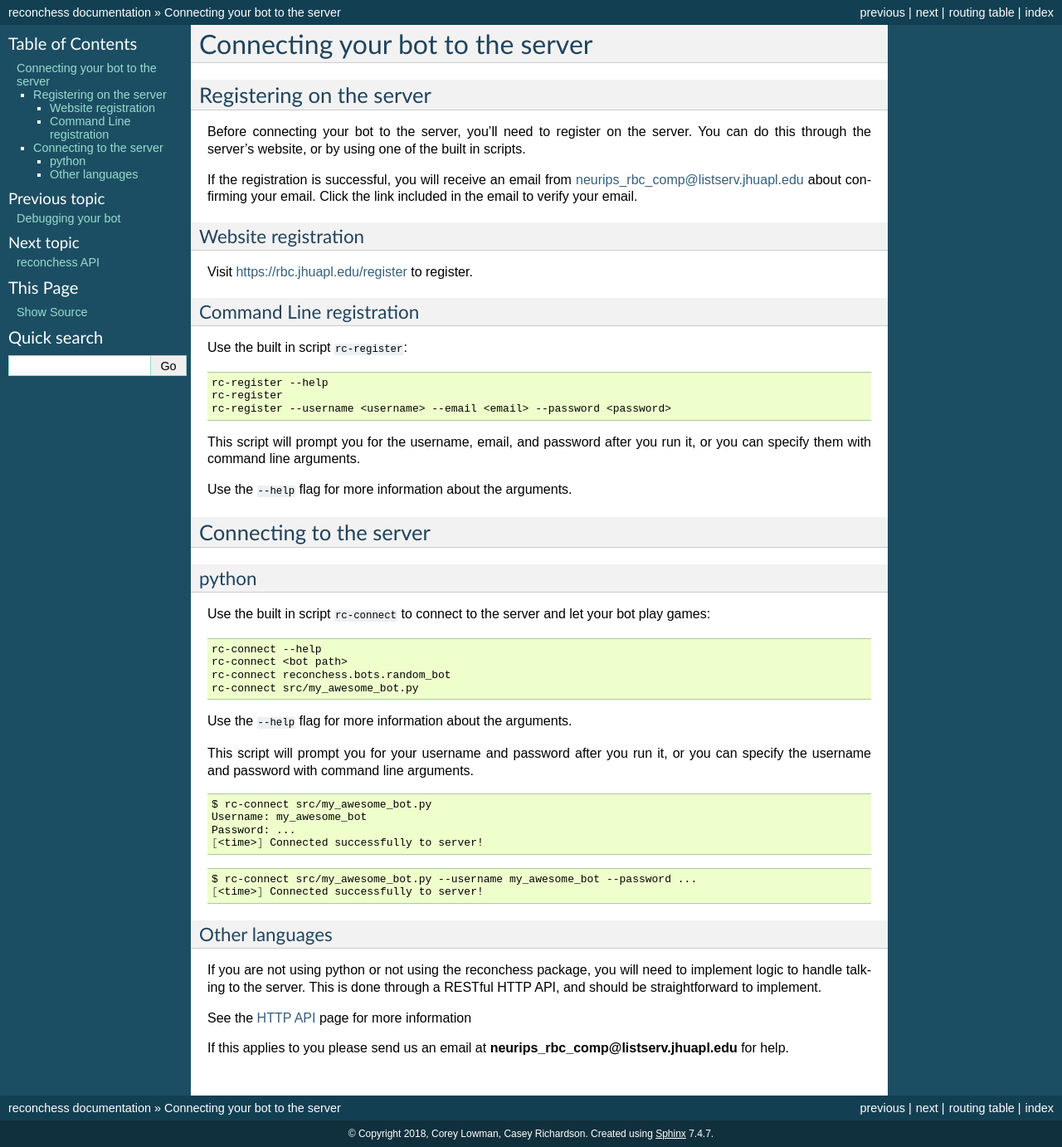
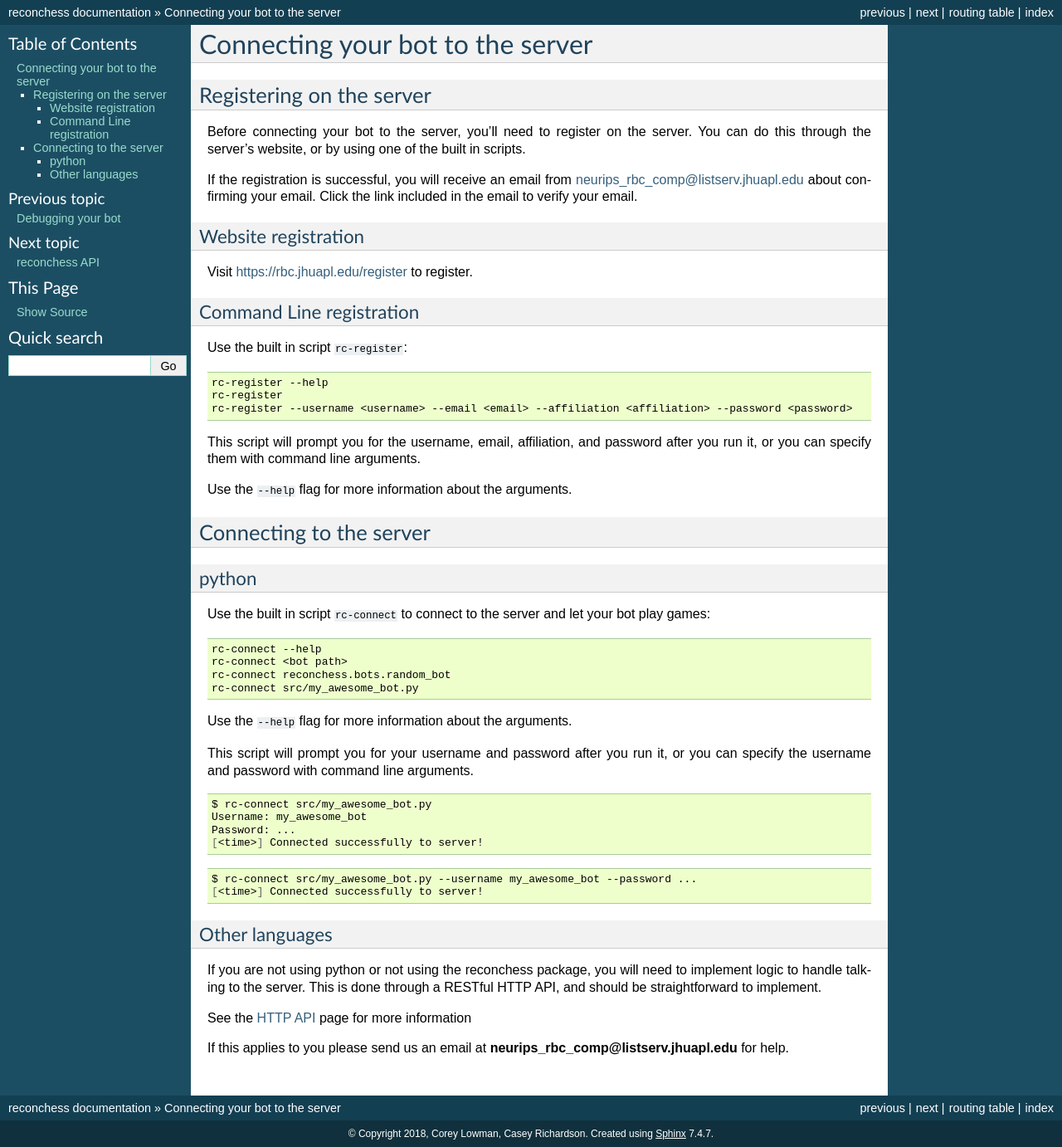
Before and after one commit to reconnaissanceblindchess/reconchess, a Sphinx documentation site: the page built from docs/source/bot_connecting.rst, in a window 1280 px wide. Shown: the whole page at 83% size. Built offline with Sphinx 7.4.7, drawn with Linux system fonts in a browser that asks for light colours.

Commit message:
Updating register docs to include affiliation arg

```diff
--- a/docs/source/bot_connecting.rst
+++ b/docs/source/bot_connecting.rst
@@ -24,9 +24,9 @@
 
     rc-register --help
     rc-register
-    rc-register --username <username> --email <email> --password <password>
+    rc-register --username <username> --email <email> --affiliation <affiliation> --password <password>
 
-This script will prompt you for the username, email, and password after you run it, or you can specify them
+This script will prompt you for the username, email, affiliation, and password after you run it, or you can specify them
 with command line arguments.
 
 Use the :code:`--help` flag for more information about the arguments.
```
